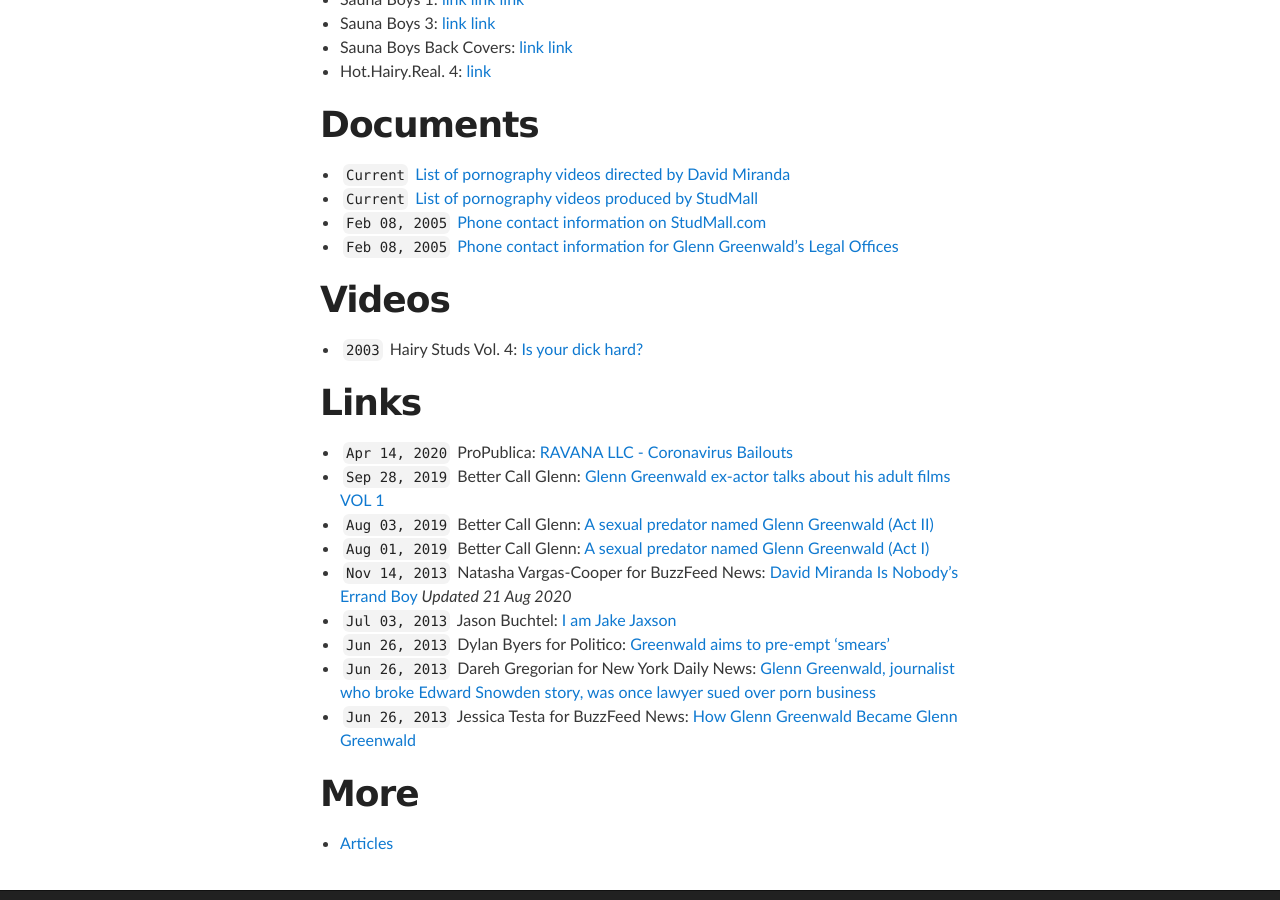
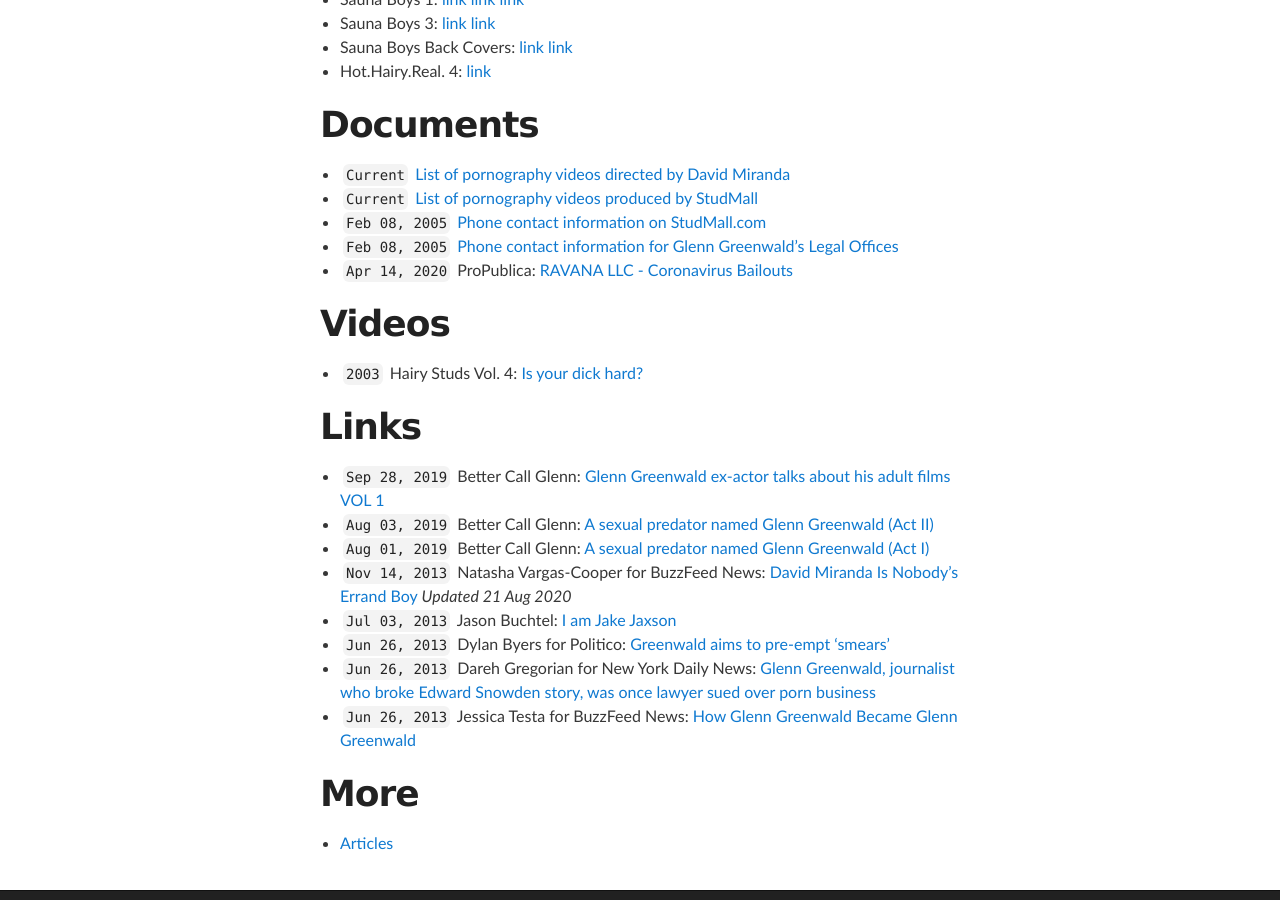
Before and after one commit to masternotions/masternotions.github.io, a Jekyll site: the page built from index.md, in a window 1280 px wide and 900 px high, scrolled down 881 px. Built offline with Jekyll 4.4.1, drawn with Linux system fonts in a browser that asks for light colours; part of the change alters nothing that is shown.

```diff
--- a/index.md
+++ b/index.md
@@ -63,6 +63,7 @@ Hairy Studs 4 was filmed in Brazil in 2002.
 - ``Current`` [List of pornography videos produced by StudMall](https://www.gayeroticvideoindex.com/C/7/6277.html)
 - ``Feb 08, 2005`` [Phone contact information on StudMall.com](http://web.archive.org/web/20050208081923/http://www.studmall.com/contact.php)
 - ``Feb 08, 2005`` [Phone contact information for Glenn Greenwald's Legal Offices](https://www.bizexposed.com/New_York-USA/B/Law_Office_of_Glenn_Green_Wald-New_York.php)
+- ``Apr 14, 2020`` ProPublica: [RAVANA LLC - Coronavirus Bailouts](https://projects.propublica.org/coronavirus/bailouts/loans/ravana-llc-a962e2a231387214e7a1c7778ec6e3ab)
 
 # Videos
 
@@ -70,7 +71,6 @@ Hairy Studs 4 was filmed in Brazil in 2002.
 
 # Links
 
-- ``Apr 14, 2020`` ProPublica: [RAVANA LLC - Coronavirus Bailouts](https://projects.propublica.org/coronavirus/bailouts/loans/ravana-llc-a962e2a231387214e7a1c7778ec6e3ab)
 - ``Sep 28, 2019`` Better Call Glenn: [Glenn Greenwald ex-actor talks about his adult films VOL 1](https://web.archive.org/web/20191012162650/https://bettercallglenn.com/ex-ator-de-glenn-greenwald-fala-sobre-seus-filmes-adultos-vol-1/)
 - ``Aug 03, 2019`` Better Call Glenn: [A sexual predator named Glenn Greenwald (Act II)](https://web.archive.org/web/20190803233858/https://bettercallglenn.com/um-predador-sexual-chamado-glenn-greenwald-ato-ii/)
 - ``Aug 01, 2019`` Better Call Glenn: [A sexual predator named Glenn Greenwald (Act I)](https://web.archive.org/web/20190803233858/https://bettercallglenn.com/um-predador-sexual-chamado-glenn-greenwald-ato-i/)
```
